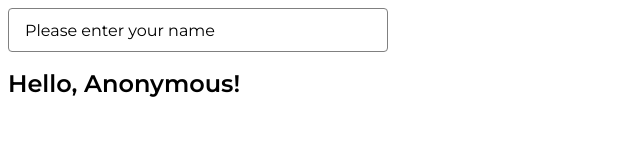
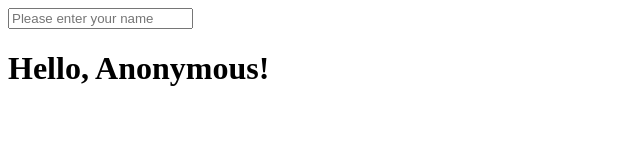
Before and after one commit to JuliaCicer13/goit-js-hw-07, a plain HTML site: page task-3.html in a window 1280 px wide. Shown: the whole page, without its empty margins (0-640 px from the left). Drawn offline with Linux system fonts and the light colour scheme.

Commit message:
Update task-3.html

```diff
--- a/task-3.html
+++ b/task-3.html
@@ -13,9 +13,8 @@
     <script type="module" src="./js/task-3.js"></script>
 </head>
 <body>
-    <input class="input" type="text" id="name-input" placeholder="Please enter your name" />
-    <h1 class="title-main">
-        Hello, <span class="span" id="name-output">Anonymous</span>!
-    </h1>
+   <input type="text" id="name-input"
+    placeholder="Please enter your name" />
+<h1>Hello, <span id="name-output">Anonymous</span>!</h1>
 </body>
 </html>
```
